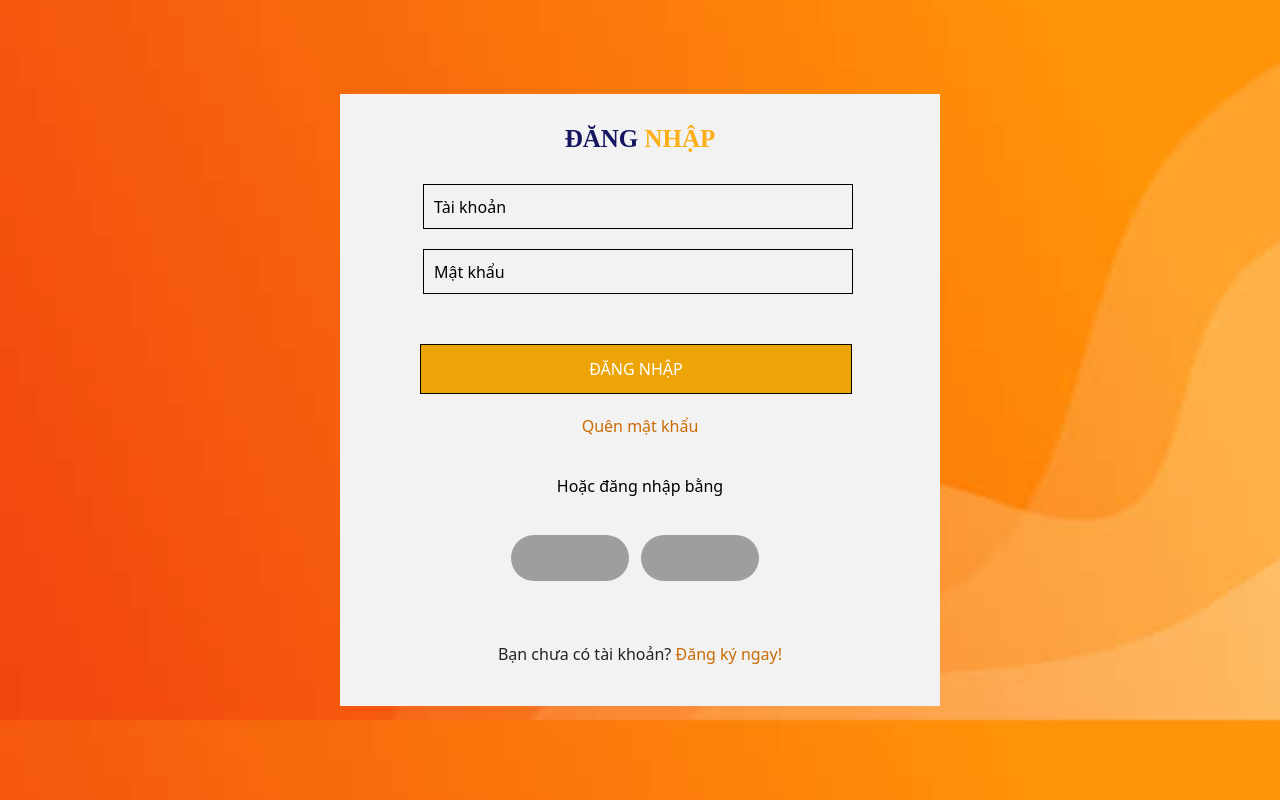
After one commit to phanquoc123/du_an_1, a PHP site: page /dangnhap.php in a window 1280 px wide. The commit adds this page. Run offline with PHP 8.4, Linux system fonts and the light colour scheme; some libraries are stand-ins or nearby versions; grey boxes are pictures that could not be loaded.

Commit message:
Vanh them dang ki dang nhap

```diff
--- /dev/null
+++ b/view/dangnhap.php
@@ -0,0 +1,56 @@
+</body>
+</html>
+<!DOCTYPE html>
+<html lang="en">
+<head>
+    <meta charset="UTF-8">
+    <meta name="viewport" content="width=device-width, initial-scale=1.0">
+    <title>Document</title>
+    <!-- Nhúng thư viện bootstrap vào html -->
+    <link rel="stylesheet" href="css/bootstrap.min.css">
+    <script src="js/bootstrap.bundle.min.js"></script>
+    <link rel="stylesheet" href="../view/style.css">
+    <script src="https://code.jquery.com/jquery-3.6.0.js"></script>
+</head>
+<body>
+    <div class="container">
+        <div id="wrapper">
+            <form action="" id="form-login">
+                <h1 class="form-heading">
+                    <span class="page-signup-title page-signup-title-darkblue">ĐĂNG</span>
+                    <span class="page-signup-title page-signup-title-yellow">NHẬP</span>
+                </h1>
+                <div class="form-group">
+                    <i class="far fa-user"></i>
+                    <input type="email" class="form-input" placeholder="Tài khoản" required>
+                </div>
+                <div class="form-group">
+                    <i class="fas fa-key"></i>
+                    <input type="password" class="form-input" placeholder="Mật khẩu"required>
+                    <div id="eye">
+                        <i class="far fa-eye"></i>
+                    </div>
+                </div>
+                <input type="submit" value="Đăng nhập" class="form-submit">
+                <p class="forgot">
+                    <a class="d-none d-md-block" href="#">Quên mật khẩu</a>
+                </p>
+                <p>Hoặc đăng nhập bằng</p>
+                <div class="d-flex justify-content-center page-signup-social-wrapper">
+
+                    <div class="page-signup-social">
+                    <a href="#" class="social-login--google"><img width="129px" height="37px" alt="google-login-button" src="//bizweb.dktcdn.net/100/438/408/themes/943787/assets/ic_btn_google.svg?1711329955342" class="bg-white"></a>
+                    </div>
+                    <div class="page-signup-social">
+                    <a href="#" class="social-login--facebook"><img width="129px" height="37px" alt="facebook-login-button" src="//bizweb.dktcdn.net/100/438/408/themes/943787/assets/ic_btn_facebook.svg?1711329955342" class="bg-white"></a>
+                    </div>
+                    </div>
+                <div class="register">
+                Bạn chưa có tài khoản? <a href="dangki.php">Đăng ký ngay!</a>
+                </div>
+
+
+            </form>
+        </div>
+
+    </body>
--- a/view/style.css
+++ b/view/style.css
@@ -146,3 +146,125 @@ h2{
 .product-content-left-bottom{
     padding-top: 250px;
 }
+
+
+/* Dang nhap */
+*{
+    margin: 0;
+    padding: 0;
+    box-sizing: border-box;
+}
+body{
+    background-image: url(../img/background.jpg);
+    background-size: cover;
+    background-position-y: -80px;
+    font-size: 16px;
+    width: 100%;
+}
+#wrapper{
+    min-height: 100vh;
+    display: flex;
+    justify-content: center;
+    align-items: center;
+}
+#form-login{
+    max-width: 600px;
+    background: #f2f2f2;
+    flex-grow: 1;
+    padding: 30px 30px 40px;
+
+}
+.form-heading{
+    font-family:'Times New Roman', Times, serif;
+    font-size: 25px;
+    text-align: center;
+    margin-bottom: 30px;
+}
+.page-signup-title{
+    font-weight: 700;
+    font-family: 'SVN-Gilroy Bold';
+}
+.page-signup-title-yellow {
+    color: #fcaf17;
+}
+.page-signup-title-darkblue{
+    color: #151560;
+}
+.form-group{
+    border: 1px solid #000000;
+    margin-top: 15px;
+    margin-bottom: 20px;
+    display: flex;
+    max-width:430;
+    margin-left: 53px;
+    height: 45px;
+}
+.form-group i{
+    color: #292626;
+    font-size: 14px;
+    padding-top: 35px;
+    padding-right: 10px;
+}
+.form-input{
+    background: transparent;
+    border: 0;
+    outline: 0;
+    color: #000000;
+    flex-grow: 1;
+}
+.form-input::placeholder{
+    color: #000000;
+}
+#eye i{
+    padding-right: 0;
+    cursor: pointer;
+}
+.form-submit{
+    background: #eca407;
+    border: 1px solid #000000;
+    color: #ffffff;
+    width: 80%;
+    height: 50px;
+    text-transform: uppercase;
+    padding: 6px 10px;
+    transition: 0.25s ease-in-out;
+    margin-top: 30px;
+    margin-left: 50px;
+}
+.form-submit:hover{
+    border: 1px solid #54a0ff;
+
+}
+p{
+    color: rgb(0, 0, 0);
+    padding-top: 20px;
+    text-align: center;
+}
+a{
+    text-decoration-line: none;
+    color: #cb6b04;
+}
+.register{
+    text-align: center;
+}
+.forgot{
+    padding-top: -10px;
+}
+.bg-white{
+    height: 48px;
+    width: 120px;
+    border: 1px solid rgb(240, 240, 240);
+    border-radius: 500px;
+}
+.page-signup-social-wrapper{
+    padding-top: 20px;
+    padding-bottom: 60px;
+    text-align: center;
+}
+.page-signup-social {
+    display: inline-block; /* sử dụng inline-block để các phần tử nằm trên cùng một dòng */
+    margin-right: 10px; /* tạo khoảng cách giữa các phần tử */
+}
+
+
+/* Ket thuc dang nhap */
```
Also changed, not shown: view/dangki.php (added, +62 -0 lines), img/background.jpg (added).
